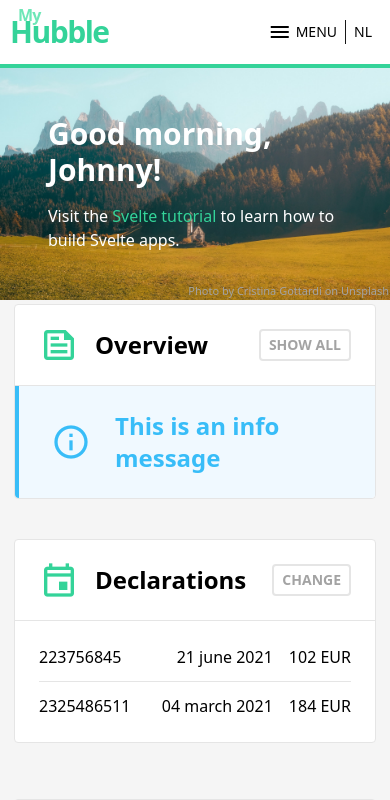
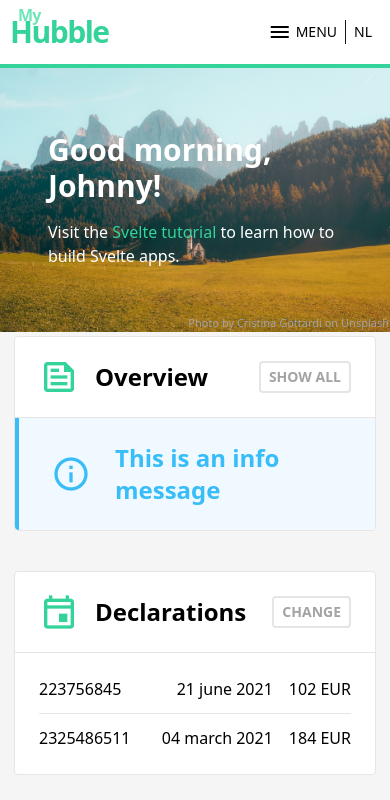
Before and after one commit to kayvine/my-hubble-svelte-app, a Svelte app: page / in a window 390 px wide. Shown: the top 800 px of the page. Built offline with nearby package versions, Linux system fonts and the light colour scheme.

Commit message:
fix: remove custom classes for elements with background images

```diff
--- a/src/routes/Home.svelte
+++ b/src/routes/Home.svelte
@@ -9,8 +9,8 @@
   const greeting = hours > 13 ? hours > 18 ? 'Good evening' : 'Good afternoon' : 'Good morning';
 </script>
 
-<div class="some-img-here relative">
-  <div class="container px-12 py-12 md:py-24">
+<div class="relative bg-cover bg-center" style="background-image: url('/img/cristina-gottardi-VtRfw-dGPzg-unsplash.jpg')">
+  <div class="container px-12 py-16 lg:py-32">
     <div class="h1 text-white">{greeting}, {$user.firstName}!</div>
     <p class="text-white">Visit the <a href="https://svelte.dev/tutorial">Svelte tutorial</a> to learn how to build Svelte apps.</p>
   </div>
@@ -22,7 +22,7 @@
 </div>
 
 <div class="container">
-  <div class="grid grid-cols-1 lg:grid-cols-[1fr,330px] gap-4">
+  <div class="grid lg:grid-cols-[1fr,330px] lg:gap-4">
 
     <div class="this_is_the_main_column">
       <div class="pb-8">
@@ -119,24 +119,9 @@
         <li>More things</li>
       </ul>
     </div>
-    <div class="some-other-img-here md:col-span-2 card bg-white h-64 pt-24 px-8 text-right">
+    <div class="md:col-span-2 card bg-white bg-cover bg-center h-64 pt-24 px-8 text-right" style="background-image: url('/img/joanna-kosinska-I3adKpDNAjM-unsplash.jpg')">
       <h3 class="h3">Something here</h3>
       <p class="mt-1 text-sm leading-6">I'm baby artisan bulb everyday carry taxidermy brooklyn.</p>
     </div>
   </div>
 </div>
-
-<style>
-  .some-img-here, .some-other-img-here {
-    background-position: center;
-    background-size: cover;
-  }
-
-  .some-img-here {
-    background-image: url('/img/cristina-gottardi-VtRfw-dGPzg-unsplash.jpg');
-  }
-
-  .some-other-img-here {
-    background-image: url('/img/joanna-kosinska-I3adKpDNAjM-unsplash.jpg');
-  }
-</style>
```
